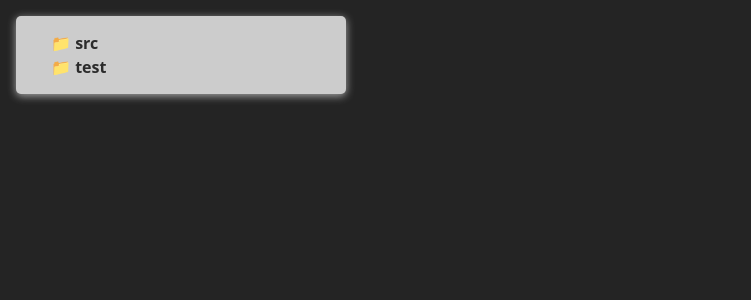
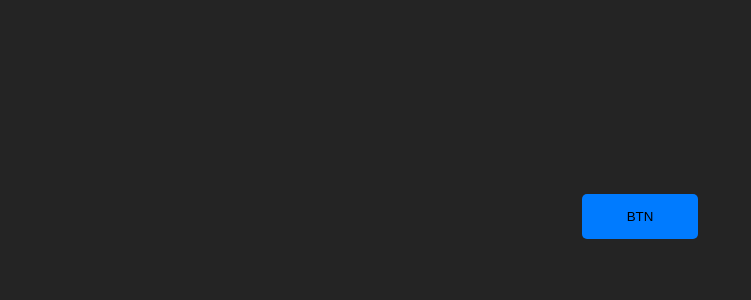
Before and after one commit to AnanthaKannan/react-machine-coding, a React (Vite) app: page / in a window 1280 px wide. Shown: the top 300 px of the page, without its empty margins (0-751 px from the left). Built offline with nearby package versions, Linux system fonts and the light colour scheme.

Commit message:
feat: implement Tooltip component with mouse position detection and styling

```diff
--- a/src/App.tsx
+++ b/src/App.tsx
@@ -5,11 +5,12 @@ import DragDrop from "./practice/dragDrop/dragDrop";
 import PercentageLoader from "./practice/loader/percentageLoader/PercentageLoad";
 import CircleLoader from "./practice/loader/circleLoader/CircleLoader";
 import FileExplore from "./practice/fileExplor/FileExplore";
+import Tooltip from "./practice/tooltip/Tooltip";
 
 const App: React.FC = () => {
   return (
     <div style={{ padding: 16 }}>
-      <FileExplore />
+      <Tooltip />
       {/* <CircleLoader /> */}
       {/* <PercentageLoader /> */}
       {/* <DragDrop /> */}
--- /dev/null
+++ b/src/practice/tooltip/Tooltip.tsx
@@ -0,0 +1,60 @@
+// Update the component to use TypeScript features
+
+import { type FC, type ReactNode, type MouseEvent, useState } from "react";
+import "./tooltip.css";
+
+interface TpParams {
+  message?: string;
+  children: ReactNode;
+}
+
+const Tp: FC<TpParams> = ({ message = "I am here", children }) => {
+  const [classPosition, setClassPosition] = useState("");
+
+  const handleMouseEnter = (e: MouseEvent<HTMLDivElement>) => {
+    const btn = e.currentTarget.getBoundingClientRect();
+    const left = btn.left - e.clientX;
+    const right = btn.right - e.clientX;
+    const top = btn.top - e.clientY;
+    const bottom = btn.bottom - e.clientY;
+    const position = [
+      { value: Math.abs(left), class: "left" },
+      { value: Math.abs(right), class: "right" },
+      { value: Math.abs(top), class: "top" },
+      { value: Math.abs(bottom), class: "bottom" },
+    ];
+
+    const currentPosition = position
+      .filter((item) => item.value > 0)
+      .sort((a, b) => a.value - b.value)[0];
+    setClassPosition(currentPosition.class);
+  };
+
+  const handleMouseLeave = () => {
+    setClassPosition("");
+  };
+
+  return (
+    <div
+      // onMouseEnter={handleMouseEnter}
+      onMouseMove={handleMouseEnter}
+      onMouseLeave={handleMouseLeave}
+      className="tool-tip-container"
+    >
+      {children}
+      <div className={`message ${classPosition}`}>{message}</div>
+    </div>
+  );
+};
+
+const Tooltip: FC = () => {
+  return (
+    <div id="tp">
+      <Tp>
+        <button>BTN</button>
+      </Tp>
+    </div>
+  );
+};
+
+export default Tooltip;
--- /dev/null
+++ b/src/practice/tooltip/tooltip.css
@@ -0,0 +1,57 @@
+#tp {
+  display: flex;
+  gap: 30px;
+  justify-content: center;
+  align-items: center;
+  height: 50vh;
+}
+
+#tp button {
+  background-color: #007bff;
+  padding: 15px 45px;
+  border: 0px;
+  border-radius: 5px;
+  cursor: pointer;
+}
+
+#tp button:hover {
+  box-shadow: 2px 4px 8px #57a4f6;
+  transition: box-shadow 0.5s linear;
+}
+
+#tp .tool-tip-container {
+  position: relative;
+}
+
+#tp .message {
+  position: absolute;
+  background-color: #57a4f6;
+  padding: 5px 0px;
+  border-radius: 5px;
+  width: 100%;
+  text-align: center;
+  z-index: 100;
+  display: none;
+}
+
+#tp .top {
+  bottom: 120%;
+  display: block;
+}
+
+#tp .bottom {
+  top: 120%;
+  display: block;
+}
+
+#tp .left {
+  right: 120%;
+  top: 10%;
+  display: block;
+}
+
+#tp .right {
+  left: 120%;
+  top: 10%;
+  display: block;
+}
```
Also changed, not shown: 1 other file (tests, documents, lock files or other folders).
